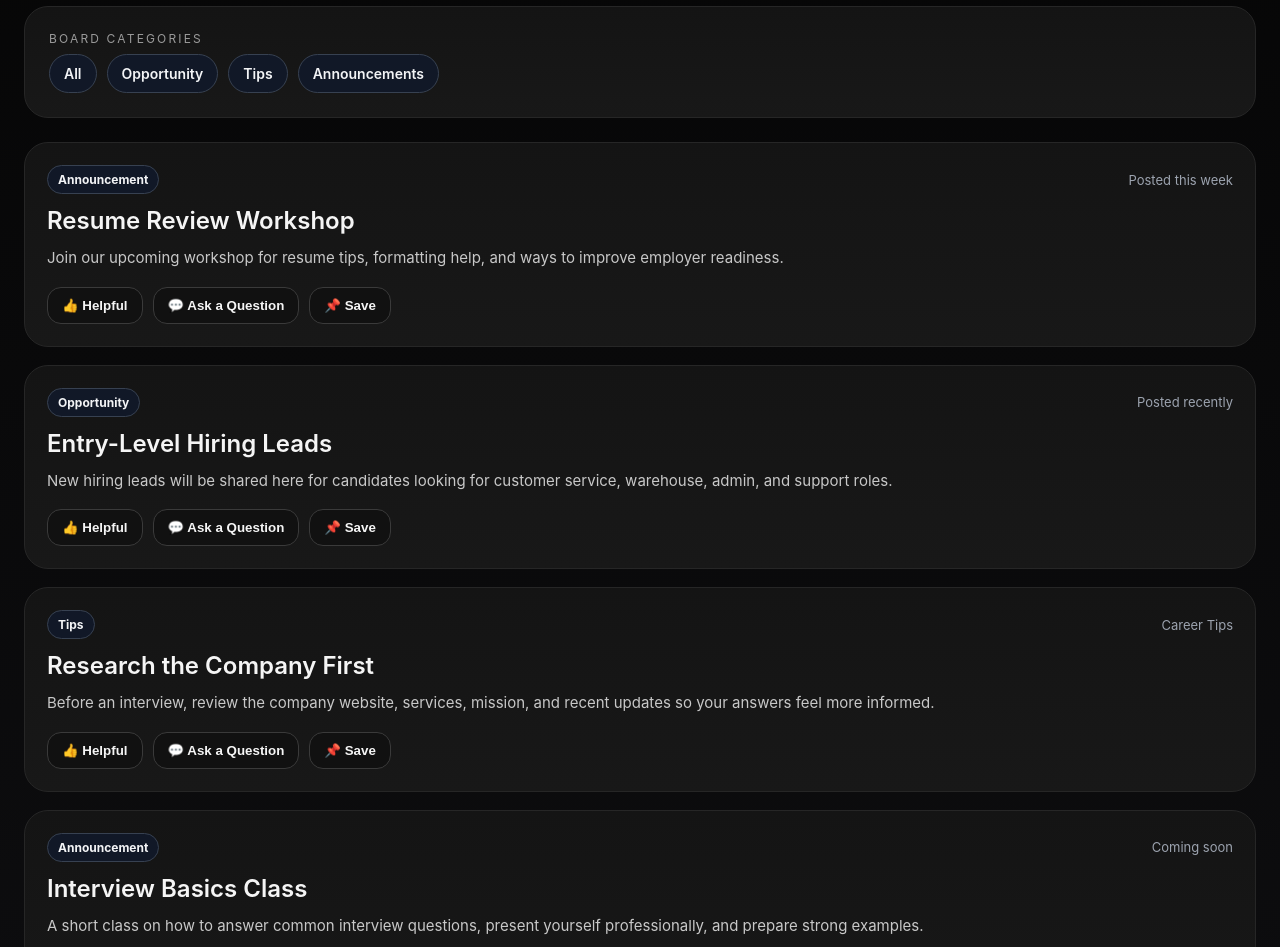
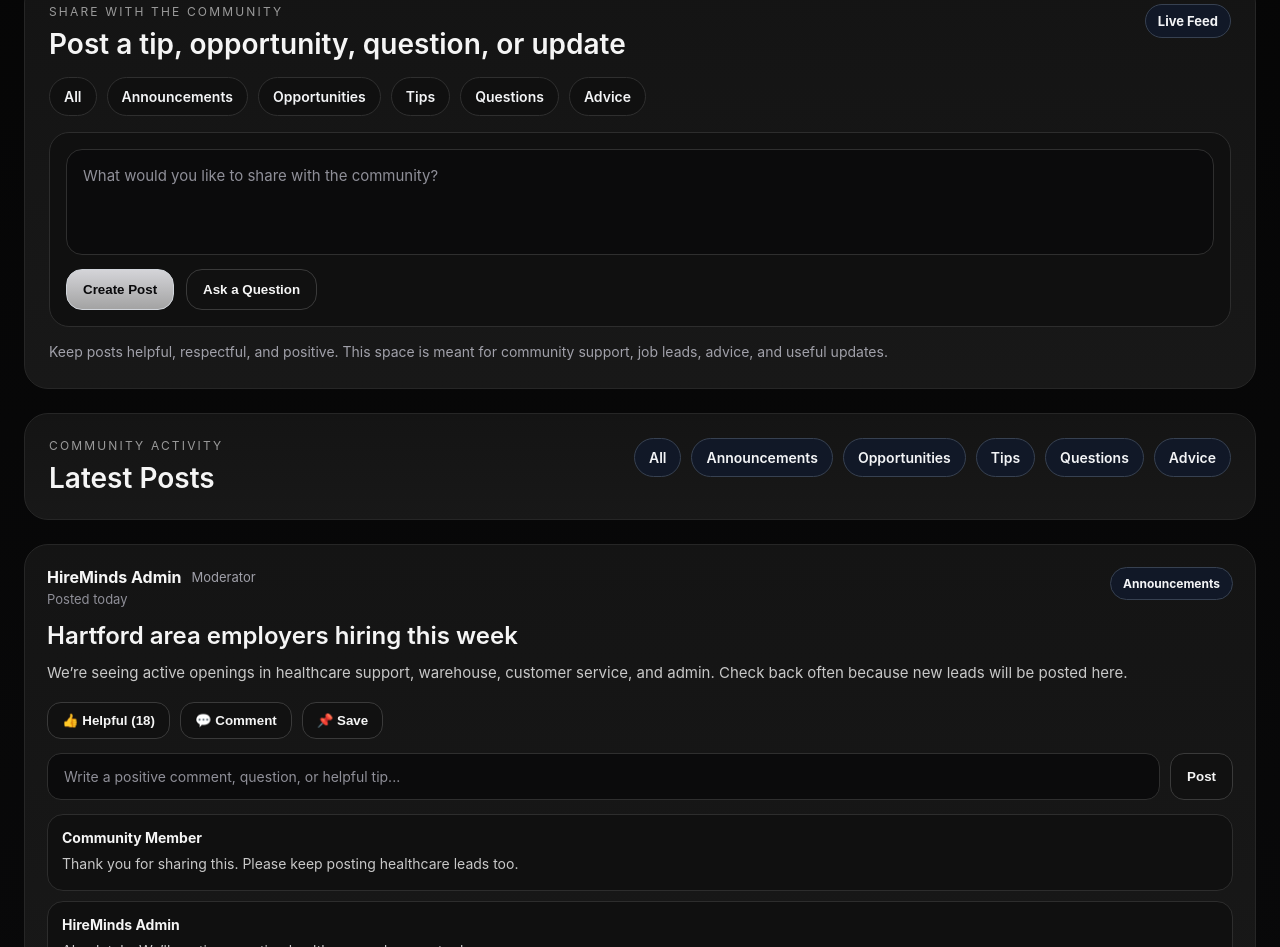
Before and after one commit to UrMizery/hireminds-platform, a Next.js app: page /career-toolkit/board in a window 1280 px wide. Shown: the part 405-1352 px from the top of the page. Built offline with nearby package versions, Linux system fonts and the light colour scheme; no server answers.

Commit message:
Update page.tsx

```diff
--- a/app/career-toolkit/board/page.tsx
+++ b/app/career-toolkit/board/page.tsx
@@ -1,44 +1,103 @@
 "use client";
 
-export default function CareerToolkitBoardPage() {
-  const categories = ["All", "Opportunity", "Tips", "Announcements"];
+const categories = ["All", "Announcements", "Opportunities", "Tips", "Questions", "Advice"];
+
 const samplePosts = [
   {
-      type: "Announcement",
-      title: "Resume Review Workshop",
-      text: "Join our upcoming workshop for resume tips, formatting help, and ways to improve employer readiness.",
-      date: "Posted this week",
+    author: "HireMinds Admin",
+    role: "Moderator",
+    type: "Announcements",
+    title: "Hartford area employers hiring this week",
+    text:
+      "We’re seeing active openings in healthcare support, warehouse, customer service, and admin. Check back often because new leads will be posted here.",
+    time: "Posted today",
+    likes: 18,
+    comments: [
+      {
+        author: "Community Member",
+        text: "Thank you for sharing this. Please keep posting healthcare leads too.",
       },
       {
-      type: "Opportunity",
-      title: "Entry-Level Hiring Leads",
-      text: "New hiring leads will be shared here for candidates looking for customer service, warehouse, admin, and support roles.",
-      date: "Posted recently",
+        author: "HireMinds Admin",
+        text: "Absolutely. We’ll continue posting healthcare and support roles.",
+      },
+    ],
   },
   {
-      type: "Tips",
-      title: "Research the Company First",
-      text: "Before an interview, review the company website, services, mission, and recent updates so your answers feel more informed.",
-      date: "Career Tips",
+    author: "Community Member",
+    role: "Job Seeker",
+    type: "Questions",
+    title: "Interview nerves before meeting an employer",
+    text:
+      "What helps you stay calm before an interview? I know my stuff, but I still get nervous right before I walk in.",
+    time: "2 hours ago",
+    likes: 9,
+    comments: [
+      {
+        author: "Career Coach",
+        text: "Practice your first answer out loud before you go in. Once the first answer is strong, the rest usually flows better.",
       },
       {
-      type: "Announcement",
-      title: "Interview Basics Class",
-      text: "A short class on how to answer common interview questions, present yourself professionally, and prepare strong examples.",
-      date: "Coming soon",
+        author: "Community Member",
+        text: "I also take 3 deep breaths in the car before going inside.",
+      },
+    ],
+  },
+  {
+    author: "HireMinds Admin",
+    role: "Moderator",
+    type: "Tips",
+    title: "Quick resume tip",
+    text:
+      "Use stronger action words and list results when possible. Instead of saying 'helped customers,' try 'resolved customer issues and maintained high service standards.'",
+    time: "Yesterday",
+    likes: 24,
+    comments: [
+      {
+        author: "Community Member",
+        text: "This is helpful. Action words really do make resumes sound better.",
+      },
+    ],
+  },
+  {
+    author: "Community Member",
+    role: "Job Seeker",
+    type: "Advice",
+    title: "Best way to explain a career gap",
+    text:
+      "I kept my answer short, honest, and focused on what I’m ready to do now. That worked better than overexplaining.",
+    time: "Yesterday",
+    likes: 15,
+    comments: [
+      {
+        author: "Community Member",
+        text: "Yes, short and confident is usually the best approach.",
+      },
+    ],
+  },
+  {
+    author: "HireMinds Admin",
+    role: "Moderator",
+    type: "Opportunities",
+    title: "Free community workshop",
+    text:
+      "A local partner is hosting a free job readiness workshop next week. We’ll post the date, location, and signup details here once finalized.",
+    time: "This week",
+    likes: 12,
+    comments: [],
   },
 ];
 
+export default function CareerToolkitBoardPage() {
   return (
     <main style={styles.page}>
       <div style={styles.shell}>
         <section style={styles.heroCard}>
           <p style={styles.kicker}>Career ToolKit</p>
-          <h1 style={styles.title}>Blackboard / Billboard</h1>
+          <h1 style={styles.title}>HireMinds Community Feed</h1>
           <p style={styles.subtitle}>
-  A live board for announcements, opportunities, and helpful tips from HireMinds.
-  This space can be used to share community updates, hiring leads, workshops,
-  and important information for job seekers.
+            A shared community space for announcements, opportunities, questions, helpful advice,
+            and positive support for job seekers.
           </p>
 
           <div style={styles.heroButtons}>
@@ -48,39 +107,106 @@ export default function CareerToolkitBoardPage() {
           </div>
         </section>
 
-       <section style={styles.filterCard}>
-  <p style={styles.kicker}>Board Categories</p>
-  <div style={styles.filterRow}>
+        <section style={styles.composerCard}>
+          <div style={styles.composerTop}>
+            <div>
+              <p style={styles.sectionKicker}>Share With The Community</p>
+              <h2 style={styles.sectionTitle}>Post a tip, opportunity, question, or update</h2>
+            </div>
+            <span style={styles.liveBadge}>Live Feed</span>
+          </div>
+
+          <div style={styles.categoryRow}>
+            {categories.map((category) => (
+              <span key={category} style={styles.categoryChip}>
+                {category}
+              </span>
+            ))}
+          </div>
+
+          <div style={styles.composerBox}>
+            <div style={styles.composerInputFake}>What would you like to share with the community?</div>
+
+            <div style={styles.composerActions}>
+              <button type="button" style={styles.primaryButton}>
+                Create Post
+              </button>
+              <button type="button" style={styles.secondaryButton}>
+                Ask a Question
+              </button>
+            </div>
+          </div>
+
+          <p style={styles.helperText}>
+            Keep posts helpful, respectful, and positive. This space is meant for community support,
+            job leads, advice, and useful updates.
+          </p>
+        </section>
+
+        <section style={styles.feedHeaderCard}>
+          <div style={styles.feedHeaderTop}>
+            <div>
+              <p style={styles.sectionKicker}>Community Activity</p>
+              <h2 style={styles.sectionTitle}>Latest Posts</h2>
+            </div>
+
+            <div style={styles.feedFilters}>
               {categories.map((category) => (
                 <span key={category} style={styles.filterChip}>
                   {category}
                 </span>
               ))}
             </div>
+          </div>
         </section>
 
         <section style={styles.feedWrap}>
           {samplePosts.map((post, index) => (
-            <article key={index} style={styles.postCard}>
-              <div style={styles.postTop}>
-                <span style={styles.tag}>{post.type}</span>
-                <span style={styles.date}>{post.date}</span>
+            <article key={`${post.title}-${index}`} style={styles.postCard}>
+              <div style={styles.postHeader}>
+                <div>
+                  <div style={styles.authorRow}>
+                    <span style={styles.authorName}>{post.author}</span>
+                    <span style={styles.authorRole}>{post.role}</span>
+                  </div>
+                  <p style={styles.postMeta}>{post.time}</p>
                 </div>
 
-              <h2 style={styles.postTitle}>{post.title}</h2>
+                <span style={styles.postType}>{post.type}</span>
+              </div>
+
+              <h3 style={styles.postTitle}>{post.title}</h3>
               <p style={styles.postText}>{post.text}</p>
 
-              <div style={styles.actionRow}>
+              <div style={styles.postActions}>
                 <button type="button" style={styles.reactionButton}>
-    👍 Helpful
+                  👍 Helpful ({post.likes})
                 </button>
                 <button type="button" style={styles.reactionButton}>
-    💬 Ask a Question
+                  💬 Comment
                 </button>
                 <button type="button" style={styles.reactionButton}>
                   📌 Save
                 </button>
               </div>
+
+              <div style={styles.commentComposer}>
+                <div style={styles.commentInputFake}>Write a positive comment, question, or helpful tip...</div>
+                <button type="button" style={styles.commentButton}>
+                  Post
+                </button>
+              </div>
+
+              {post.comments.length ? (
+                <div style={styles.commentsWrap}>
+                  {post.comments.map((comment, commentIndex) => (
+                    <div key={`${comment.author}-${commentIndex}`} style={styles.commentCard}>
+                      <p style={styles.commentAuthor}>{comment.author}</p>
+                      <p style={styles.commentText}>{comment.text}</p>
+                    </div>
+                  ))}
+                </div>
+              ) : null}
             </article>
           ))}
         </section>
@@ -110,7 +236,36 @@ const styles: Record<string, React.CSSProperties> = {
     borderRadius: "24px",
     padding: "24px",
   },
+  composerCard: {
+    background: "linear-gradient(180deg, #141414 0%, #181818 100%)",
+    border: "1px solid #262626",
+    borderRadius: "24px",
+    padding: "24px",
+  },
+  feedHeaderCard: {
+    background: "linear-gradient(180deg, #141414 0%, #181818 100%)",
+    border: "1px solid #262626",
+    borderRadius: "24px",
+    padding: "24px",
+  },
+  feedWrap: {
+    display: "grid",
+    gap: "18px",
+  },
+  postCard: {
+    background: "linear-gradient(180deg, #141414 0%, #181818 100%)",
+    border: "1px solid #262626",
+    borderRadius: "24px",
+    padding: "22px",
+  },
   kicker: {
+    margin: "0 0 8px",
+    color: "#9a9a9a",
+    fontSize: "12px",
+    letterSpacing: "0.18em",
+    textTransform: "uppercase",
+  },
+  sectionKicker: {
     margin: "0 0 8px",
     color: "#9a9a9a",
     fontSize: "12px",
@@ -120,6 +275,12 @@ const styles: Record<string, React.CSSProperties> = {
   title: {
     margin: "0 0 10px",
     fontSize: "38px",
+    fontWeight: 600,
+    color: "#f5f5f5",
+  },
+  sectionTitle: {
+    margin: 0,
+    fontSize: "28px",
     fontWeight: 600,
     color: "#f5f5f5",
   },
@@ -146,19 +307,101 @@ const styles: Record<string, React.CSSProperties> = {
     color: "#f5f5f5",
     fontWeight: 700,
   },
- filterCard: {
-  background: "linear-gradient(180deg, #141414 0%, #181818 100%)",
-  border: "1px solid #262626",
-  borderRadius: "24px",
-  padding: "24px",
+  composerTop: {
+    display: "flex",
+    justifyContent: "space-between",
+    gap: "16px",
+    alignItems: "flex-start",
+    marginBottom: "16px",
   },
-
-filterRow: {
+  liveBadge: {
+    display: "inline-flex",
+    alignItems: "center",
+    padding: "8px 12px",
+    borderRadius: "999px",
+    background: "#111827",
+    border: "1px solid #374151",
+    color: "#f3f4f6",
+    fontSize: "13px",
+    fontWeight: 700,
+    whiteSpace: "nowrap",
+  },
+  categoryRow: {
+    display: "flex",
+    gap: "10px",
+    flexWrap: "wrap",
+    marginBottom: "16px",
+  },
+  categoryChip: {
+    display: "inline-flex",
+    alignItems: "center",
+    padding: "10px 14px",
+    borderRadius: "999px",
+    background: "#101010",
+    border: "1px solid #2f2f2f",
+    color: "#f3f4f6",
+    fontSize: "14px",
+    fontWeight: 600,
+  },
+  composerBox: {
+    background: "#101010",
+    border: "1px solid #2d2d2d",
+    borderRadius: "20px",
+    padding: "16px",
+  },
+  composerInputFake: {
+    minHeight: "72px",
+    borderRadius: "16px",
+    border: "1px solid #2f2f2f",
+    background: "#0b0b0c",
+    color: "#8f8f98",
+    padding: "16px",
+    fontSize: "15px",
+    display: "flex",
+    alignItems: "flex-start",
+  },
+  composerActions: {
+    display: "flex",
+    gap: "12px",
+    marginTop: "14px",
+    flexWrap: "wrap",
+  },
+  primaryButton: {
+    padding: "12px 16px",
+    borderRadius: "16px",
+    border: "1px solid #d1d5db",
+    background: "linear-gradient(180deg, #d4d4d8 0%, #a3a3a3 100%)",
+    color: "#09090b",
+    fontWeight: 700,
+    cursor: "pointer",
+  },
+  secondaryButton: {
+    padding: "12px 16px",
+    borderRadius: "16px",
+    border: "1px solid #3a3a3a",
+    background: "#111111",
+    color: "#f5f5f5",
+    fontWeight: 700,
+    cursor: "pointer",
+  },
+  helperText: {
+    margin: "14px 0 0",
+    color: "#a1a1aa",
+    fontSize: "14px",
+    lineHeight: 1.6,
+  },
+  feedHeaderTop: {
+    display: "flex",
+    justifyContent: "space-between",
+    gap: "16px",
+    alignItems: "flex-start",
+    flexWrap: "wrap",
+  },
+  feedFilters: {
     display: "flex",
     gap: "10px",
     flexWrap: "wrap",
   },
-
   filterChip: {
     display: "inline-flex",
     alignItems: "center",
@@ -170,37 +413,44 @@ filterChip: {
     fontSize: "14px",
     fontWeight: 600,
   },
-  feedWrap: {
-    display: "grid",
-    gap: "18px",
-  },
-  postCard: {
-    background: "linear-gradient(180deg, #141414 0%, #181818 100%)",
-    border: "1px solid #262626",
-    borderRadius: "24px",
-    padding: "22px",
-  },
-  postTop: {
+  postHeader: {
     display: "flex",
     justifyContent: "space-between",
-    gap: "12px",
+    gap: "14px",
+    alignItems: "flex-start",
+    marginBottom: "14px",
+  },
+  authorRow: {
+    display: "flex",
+    gap: "10px",
     alignItems: "center",
-    marginBottom: "12px",
+    flexWrap: "wrap",
   },
-  tag: {
+  authorName: {
+    color: "#f5f5f5",
+    fontSize: "16px",
+    fontWeight: 700,
+  },
+  authorRole: {
+    color: "#a1a1aa",
+    fontSize: "13px",
+  },
+  postMeta: {
+    margin: "4px 0 0",
+    color: "#8f8f98",
+    fontSize: "13px",
+  },
+  postType: {
     display: "inline-flex",
     alignItems: "center",
-    padding: "6px 10px",
+    padding: "8px 12px",
     borderRadius: "999px",
     background: "#111827",
     border: "1px solid #374151",
     color: "#f3f4f6",
     fontSize: "12px",
     fontWeight: 700,
-  },
-  date: {
-    color: "#9ca3af",
-    fontSize: "13px",
+    whiteSpace: "nowrap",
   },
   postTitle: {
     margin: "0 0 10px",
@@ -211,13 +461,14 @@ filterChip: {
   postText: {
     margin: "0 0 16px",
     color: "#c8c8c8",
-    lineHeight: 1.7,
+    lineHeight: 1.75,
     fontSize: "15px",
   },
-  actionRow: {
+  postActions: {
     display: "flex",
     gap: "10px",
     flexWrap: "wrap",
+    marginBottom: "14px",
   },
   reactionButton: {
     padding: "10px 14px",
@@ -228,4 +479,49 @@ filterChip: {
     fontWeight: 600,
     cursor: "pointer",
   },
+  commentComposer: {
+    display: "grid",
+    gridTemplateColumns: "1fr auto",
+    gap: "10px",
+    marginBottom: "14px",
+  },
+  commentInputFake: {
+    borderRadius: "14px",
+    border: "1px solid #2f2f2f",
+    background: "#0b0b0c",
+    color: "#8f8f98",
+    padding: "14px 16px",
+    fontSize: "14px",
+  },
+  commentButton: {
+    padding: "12px 16px",
+    borderRadius: "14px",
+    border: "1px solid #3a3a3a",
+    background: "#111111",
+    color: "#f5f5f5",
+    fontWeight: 700,
+    cursor: "pointer",
+  },
+  commentsWrap: {
+    display: "grid",
+    gap: "10px",
+  },
+  commentCard: {
+    background: "#101010",
+    border: "1px solid #2d2d2d",
+    borderRadius: "16px",
+    padding: "14px",
+  },
+  commentAuthor: {
+    margin: "0 0 6px",
+    color: "#f5f5f5",
+    fontSize: "14px",
+    fontWeight: 700,
+  },
+  commentText: {
+    margin: 0,
+    color: "#c8c8c8",
+    fontSize: "14px",
+    lineHeight: 1.7,
+  },
 };
```
Lines whose indentation alone changed are shown as unchanged.
